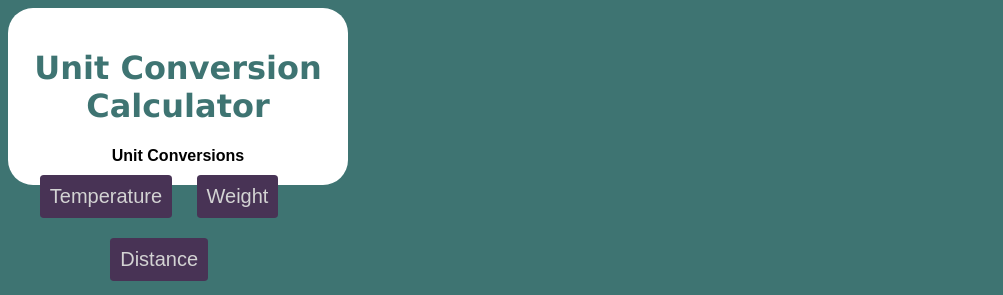
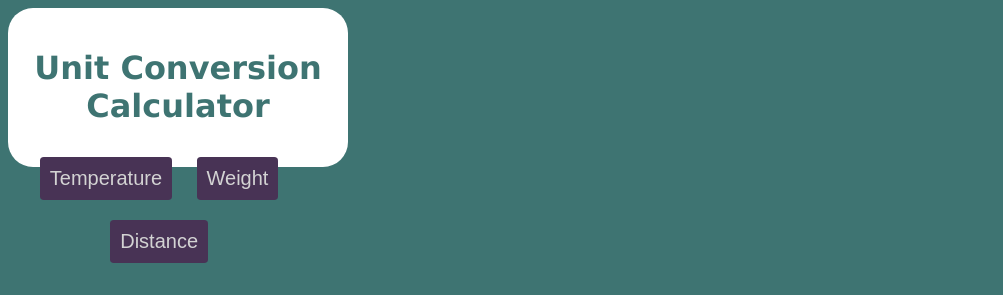
Before and after one commit to scmsal/calculator, a plain HTML site: page index.html in a window 1280 px wide. Shown: the top 295 px of the page, without its empty margins (0-1003 px from the left). Drawn offline with Linux system fonts and the light colour scheme.

Commit message:
removed little header

```diff
--- a/index.html
+++ b/index.html
@@ -12,7 +12,7 @@
         <h1>Unit Conversion Calculator</h1>
 
             <!-- This is the main heading -->
-            <header><b>Unit Conversions</b></header>
+
             <nav>
                 <div class="topdiv">
                 <!-- Button for redirecting users to the temperature section -->
```
